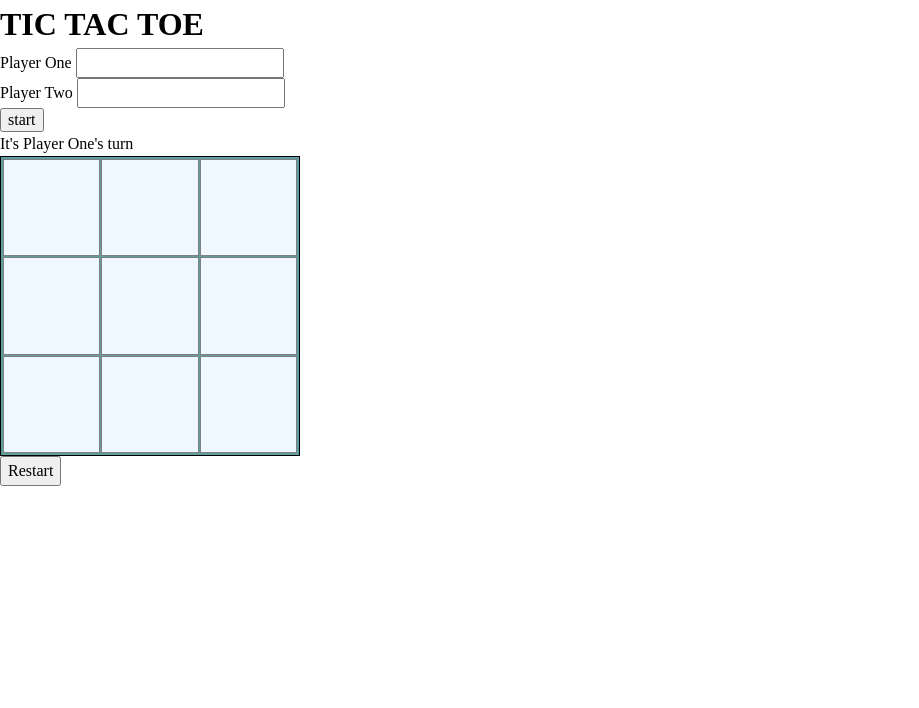
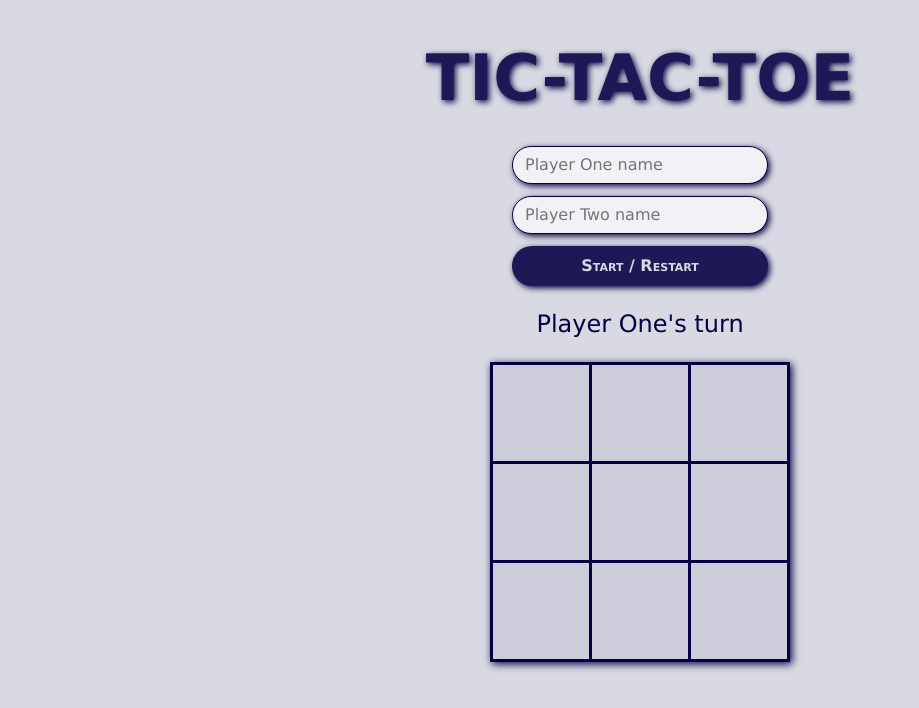
Before and after one commit to perun22/tic-tac-toe, a plain HTML site: page index.html in a window 1280 px wide. Shown: the whole page, without its empty margins (0-919 px from the left). Drawn offline with Linux system fonts and the light colour scheme.

Commit message:
Finalize JS and add CSS styles

```diff
--- a/index.html
+++ b/index.html
@@ -9,17 +9,24 @@
   </head>
   <body>
     <main class="container">
-      <h1 class="title">TIC TAC TOE</h1>
+      <h1 class="title">TIC-TAC-TOE</h1>
       <div class="input-container">
-        <label for="player-one">Player One</label>
-        <input type="text" id="player-one" name="player-one" /><br />
-        <label for="player-two">Player Two</label>
-        <input type="text" id="player-two" name="player-two" /><br />
-        <input type="submit" value="start" id="start-btn" class="btn" />
+        <input
+          type="text"
+          id="player-one"
+          name="player-one"
+          placeholder="Player One name"
+        />
+        <input
+          type="text"
+          id="player-two"
+          name="player-two"
+          placeholder="Player Two name"
+        />
+        <button id="start-btn" class="btn">Start / Restart</button>
       </div>
       <p class="message"></p>
       <div class="board"></div>
-      <button id="restart-btn" class="btn">Restart</button>
     </main>
   </body>
 </html>
--- a/script.js
+++ b/script.js
@@ -1,5 +1,3 @@
-// create a board
-
 function Gameboard() {
   const board = [];
 
@@ -125,7 +123,7 @@ function GameController(
   };
 
   let gameOver = false;
-  let gameUpdates = `It's ${activePlayer.name}'s turn`;
+  let gameUpdates = `${activePlayer.name}'s turn`;
 
   const getGameOver = () => gameOver;
   const getGameUpdates = () => gameUpdates;
@@ -147,7 +145,7 @@ function GameController(
       return true;
     } else {
       switchPlayerTurn();
-      gameUpdates = `It's ${activePlayer.name}'s turn`;
+      gameUpdates = `${activePlayer.name}'s turn`;
     }
   };
 
@@ -157,17 +155,13 @@ function GameController(
     board.resetBoard();
     gameOver = false;
     activePlayer = players[0];
-    gameUpdates = `It's ${activePlayer.name}'s turn`;
+    gameUpdates = `${activePlayer.name}'s turn`;
   };
 
   return {
     playRound,
     setNames,
-    getActivePlayer,
     getBoard: board.getBoard,
-    checkWinner,
-    checkDraw,
-    getGameOver,
     getGameUpdates,
     resetGame,
   };
@@ -213,21 +207,18 @@ function ScreenController() {
 
   const playerOne = document.getElementById("player-one");
   const playerTwo = document.getElementById("player-two");
+
+  const resetInputs = () => {
+    playerOne.value = "";
+    playerTwo.value = "";
+  };
+
   startBtn.addEventListener("click", () => {
     game.setNames(playerOne.value, playerTwo.value);
     game.getGameUpdates;
     game.resetGame();
     updateScreen();
-  });
-  const resetInputs = () => {
-    playerOne.value = "";
-    playerTwo.value = "";
-  };
-  const restartBtn = document.getElementById("restart-btn");
-  restartBtn.addEventListener("click", () => {
-    game.resetGame();
     resetInputs();
-    updateScreen();
   });
 
   updateScreen();
--- a/styles.css
+++ b/styles.css
@@ -67,16 +67,70 @@ h6 {
   isolation: isolate;
 }
 
+body {
+  background-color: #d9d9e3;
+  color: #030043;
+  font-family: "Montserrat", Geneva, Verdana, sans-serif;
+}
+.container {
+  display: flex;
+  flex-direction: column;
+  align-items: center;
+  gap: 20px;
+  padding: 30px;
+}
+
+.title {
+  font-size: 4rem;
+  text-shadow: 2px 2px 6px #030043;
+  color: #1c1956;
+}
+
+.message {
+  font-size: 1.5rem;
+}
+
+.input-container {
+  display: flex;
+  flex-direction: column;
+  gap: 12px;
+  min-width: 20vw;
+}
+
+input {
+  background-color: #f2f2f6;
+  border-radius: 50px;
+  padding: 6px 12px;
+  border: 1px solid #030043;
+  box-shadow: 2px 2px 6px #030043;
+}
+
+.btn {
+  border-radius: 50px;
+  padding: 8px 16px;
+  font-variant: small-caps;
+  color: #d9d9e3;
+  background-color: #1c1956;
+  cursor: pointer;
+  font-weight: bold;
+  border: none;
+  box-shadow: 2px 2px 6px #030043;
+}
+
+.btn:hover {
+  background-color: #424072;
+}
+
 .board {
   display: grid;
   height: 300px;
   width: 300px;
   grid-template-columns: repeat(3, 1fr);
   grid-template-rows: repeat(3, 1fr);
-  border: 1px solid black;
   gap: 1px;
   padding: 2px;
-  background-color: cadetblue;
+  background-color: #030043;
+  box-shadow: 2px 2px 8px #030043;
 }
 
 .cell {
@@ -85,7 +139,7 @@ h6 {
   align-items: center;
   text-align: center;
   font-size: 2rem;
-  border: 1px solid grey;
-  background-color: aliceblue;
+  border: 1px solid #030043;
+  background-color: #cdccd9;
   cursor: pointer;
 }
```
